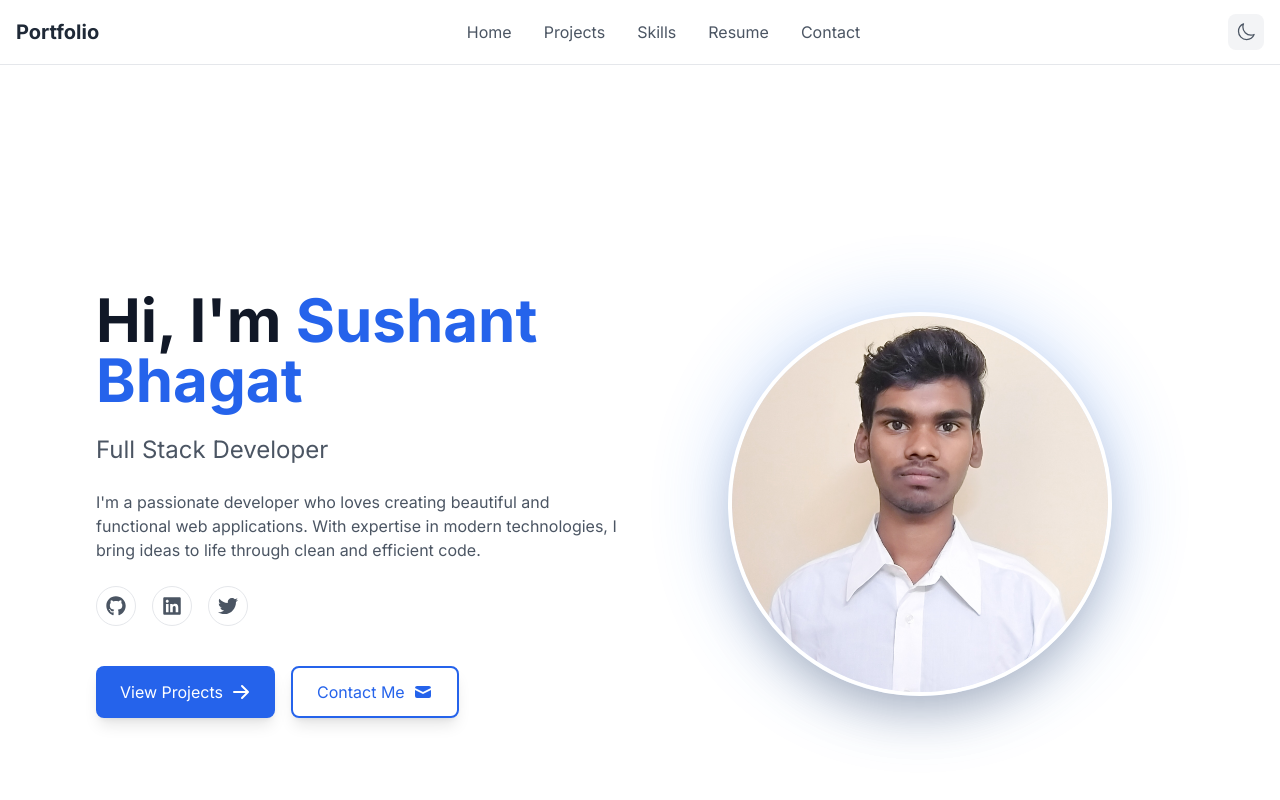
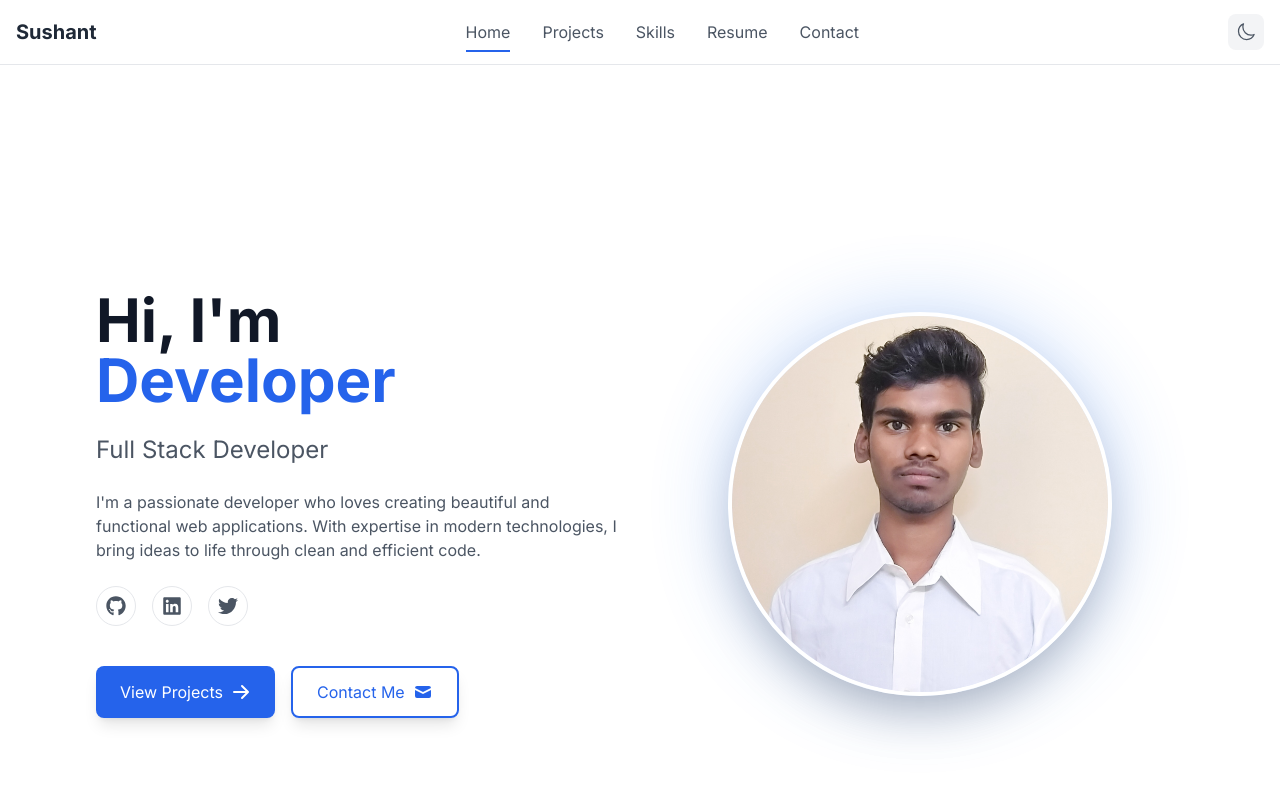
Before and after one commit to sushant561/my-portfolio, a Next.js app: page / in a window 1280 px wide. Shown: the top 800 px of the page. Built offline with nearby package versions, Linux system fonts and the light colour scheme.

Commit message:
making my website intractive

```diff
--- a/package.json
+++ b/package.json
@@ -16,7 +16,8 @@
     "react": "^19.0.0",
     "react-dom": "^19.0.0",
     "react-icons": "^5.5.0",
-    "react-intersection-observer": "^9.16.0"
+    "react-intersection-observer": "^9.16.0",
+    "react-type-animation": "^3.2.0"
   },
   "devDependencies": {
     "@eslint/eslintrc": "^3",
--- a/src/app/globals.css
+++ b/src/app/globals.css
@@ -94,3 +94,18 @@
 .dark ::-webkit-scrollbar-thumb:hover {
   background: #888;
 }
+
+/* Custom cursor style for typing animation */
+.type-cursor::after {
+  content: '|';
+  animation: cursor 1.1s infinite step-start;
+  width: var(--cursor-width, 1px) !important;
+  display: inline-block;
+  margin-left: 2px;
+  opacity: 0;
+  color: white;
+}
+
+@keyframes cursor {
+  50% { opacity: 1; }
+}
--- a/src/app/page.tsx
+++ b/src/app/page.tsx
@@ -10,6 +10,7 @@ import { useInView } from 'react-intersection-observer';
 import { useEffect } from 'react';
 import ContactForm from './components/ContactForm';
 import dynamic from 'next/dynamic';
+import { TypeAnimation } from 'react-type-animation';
 
 // Dynamically import motion components with no SSR
 const MotionDiv = dynamic(() => import('framer-motion').then(mod => mod.motion.div), { ssr: false });
@@ -112,7 +113,25 @@ export default function Home() {
         >
           <div className="flex-1 space-y-6">
             <h1 className="text-4xl md:text-6xl font-bold text-gray-900 dark:text-white">
-              Hi, I'm <span className="text-blue-600 dark:text-blue-400">Sushant Bhagat</span>
+              Hi, I'm <br/>{' '}
+              <span className="text-blue-600 dark:text-blue-400 inline-block">
+                <TypeAnimation
+                  sequence={[
+                    'Sushant Bhagat',
+                    4000,
+                    'Developer',
+                    2000,
+                  ]}
+                  wrapper="span"
+                  speed={50}
+                  repeat={Infinity}
+                  className="inline-block type-cursor"
+                  style={{
+                    display: 'inline-block',
+                    '--cursor-width': '2px'
+                  } as React.CSSProperties}
+                />
+              </span>
             </h1>
             <h2 className="text-xl md:text-2xl text-gray-600 dark:text-gray-300">
               Full Stack Developer
--- a/src/components/Navbar.tsx
+++ b/src/components/Navbar.tsx
@@ -7,6 +7,7 @@ import { SunIcon, MoonIcon } from '@heroicons/react/24/outline';
 const Navbar = () => {
   const [mounted, setMounted] = useState(false);
   const { theme, setTheme } = useTheme();
+  const [activeSection, setActiveSection] = useState('home');
 
   useEffect(() => {
     setMounted(true);
@@ -30,6 +31,7 @@ const Navbar = () => {
         top: elementPosition - navbarHeight,
         behavior: 'smooth'
       });
+      setActiveSection(href.replace('#', ''));
     }
   };
 
@@ -42,9 +44,9 @@ const Navbar = () => {
           <a
             href="#home"
             onClick={(e) => scrollToSection(e, '#home')}
-            className="text-xl font-bold text-gray-800 dark:text-white"
+            className="text-xl font-bold text-gray-800 dark:text-white hover:text-blue-600 dark:hover:text-blue-400 transition-all duration-300"
           >
-            Portfolio
+            Sushant
           </a>
 
           <div className="hidden md:flex items-center space-x-8">
@@ -53,7 +55,11 @@ const Navbar = () => {
                 key={item.name}
                 href={item.href}
                 onClick={(e) => scrollToSection(e, item.href)}
-                className="text-gray-600 hover:text-gray-900 dark:text-gray-300 dark:hover:text-white transition-colors"
+                className={`relative py-2 text-gray-600 dark:text-gray-300 hover:text-blue-600 dark:hover:text-blue-400 transition-all duration-300
+                  after:content-[''] after:absolute after:bottom-0 after:left-0 after:w-full after:h-0.5
+                  after:bg-blue-600 dark:after:bg-blue-400 after:scale-x-0 hover:after:scale-x-100
+                  after:transition-transform after:duration-300 after:origin-center
+                  ${activeSection === item.href.replace('#', '') ? 'text-blue-600 dark:text-blue-400 after:scale-x-100' : ''}`}
               >
                 {item.name}
               </a>
```
Also changed, not shown: 1 other file (tests, documents, lock files or other folders).
